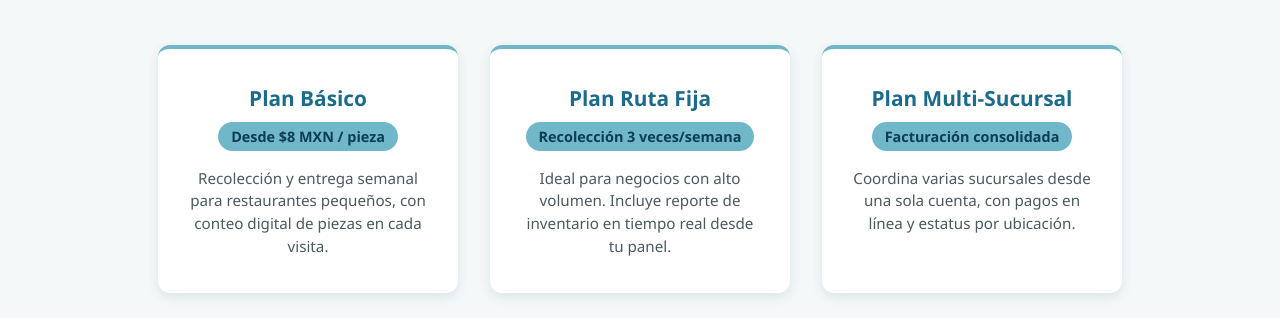
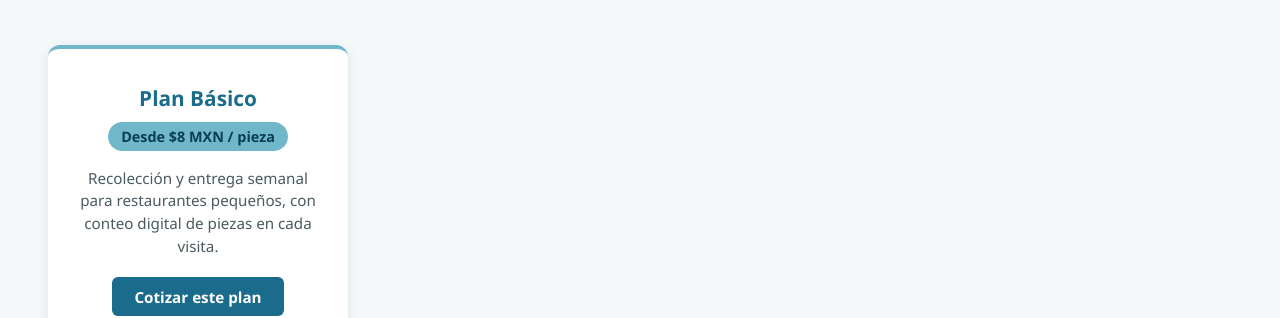
Before and after one commit to eliasbuzali45-commits/-aat-mockup-elias, a plain HTML site: page index.html in a window 1280 px wide. Shown: the part 634-952 px from the top of the page. Drawn offline with Linux system fonts and the light colour scheme.

Commit message:
Update index.html

```diff
--- a/index.html
+++ b/index.html
@@ -241,6 +241,22 @@
     transform: translateY(-3px);
     background-color: rgba(255,255,255,0.12);
   }
+    .btn-plan {
+    display: inline-block;
+    margin-top: 1.2rem;
+    padding: 0.6rem 1.4rem;
+    background-color: var(--azul-medio);
+    color: var(--blanco);
+    border-radius: 6px;
+    text-decoration: none;
+    font-weight: 600;
+    font-size: 0.95rem;
+    transition: background-color 0.2s ease;
+  }
+
+  .btn-plan:hover {
+    background-color: var(--azul-oscuro);
+  }
   @media (max-width: 768px) {
     nav {
       flex-direction: column;
@@ -279,21 +295,23 @@
 
 <section class="servicios" id="servicios">
   <h2>Nuestros Servicios</h2>
-  <div class="cards">
-    <div class="card">
+      <div class="card">
       <h3>Plan Básico</h3>
       <span class="dato">Desde $8 MXN / pieza</span>
       <p>Recolección y entrega semanal para restaurantes pequeños, con conteo digital de piezas en cada visita.</p>
+      <a href="#cotizador" class="btn-plan" data-frecuencia="1">Cotizar este plan</a>
     </div>
     <div class="card">
       <h3>Plan Ruta Fija</h3>
       <span class="dato">Recolección 3 veces/semana</span>
       <p>Ideal para negocios con alto volumen. Incluye reporte de inventario en tiempo real desde tu panel.</p>
+      <a href="#cotizador" class="btn-plan" data-frecuencia="3">Cotizar este plan</a>
     </div>
     <div class="card">
       <h3>Plan Multi-Sucursal</h3>
       <span class="dato">Facturación consolidada</span>
       <p>Coordina varias sucursales desde una sola cuenta, con pagos en línea y estatus por ubicación.</p>
+      <a href="#cotizador" class="btn-plan">Cotizar este plan</a>
     </div>
   </div>
 </section>
@@ -432,6 +450,15 @@
       '<a href="' + link + '" target="_blank" rel="noopener" class="btn-primary" ' +
       'style="display:block;text-align:center;margin-top:1.2rem;">Enviar cotización por WhatsApp</a>';
   });
+    // Botones "Cotizar este plan": preseleccionan la frecuencia de recolección
+  document.querySelectorAll('.btn-plan').forEach(function (boton) {
+    boton.addEventListener('click', function () {
+      const frecuencia = boton.getAttribute('data-frecuencia');
+      if (frecuencia) {
+        document.getElementById('frecuencia').value = frecuencia;
+      }
+    });
+  });
 </script>
 </body>
 </html>
```
